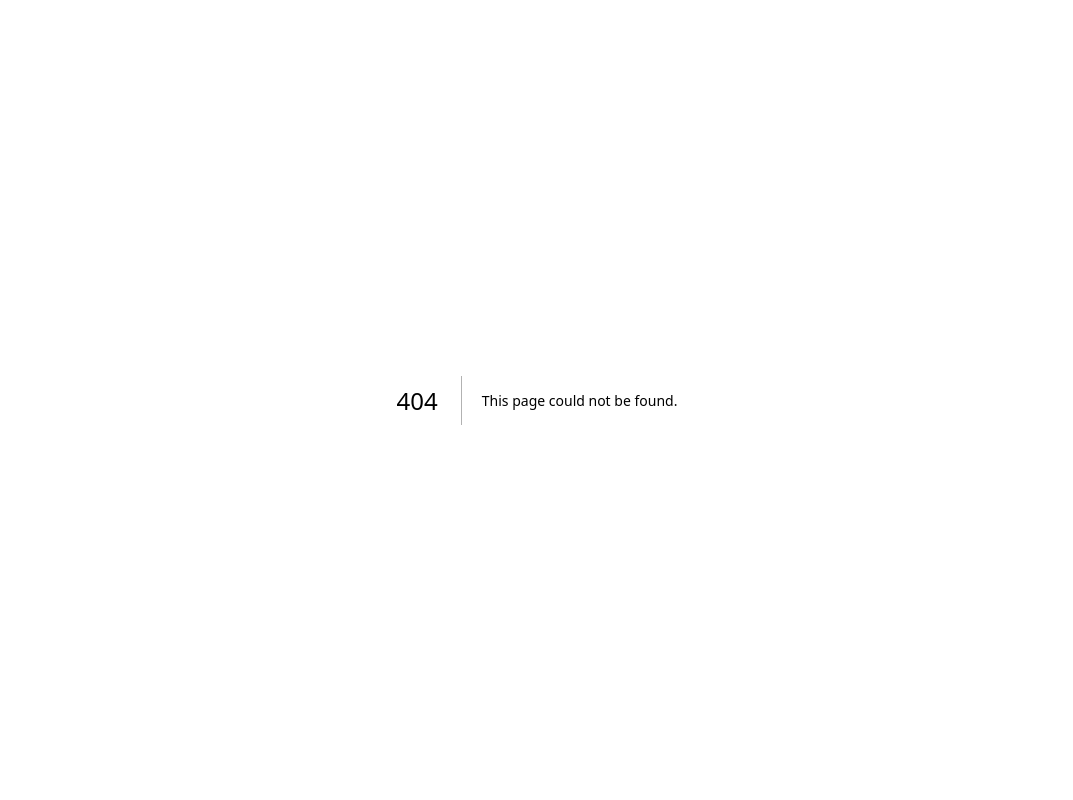
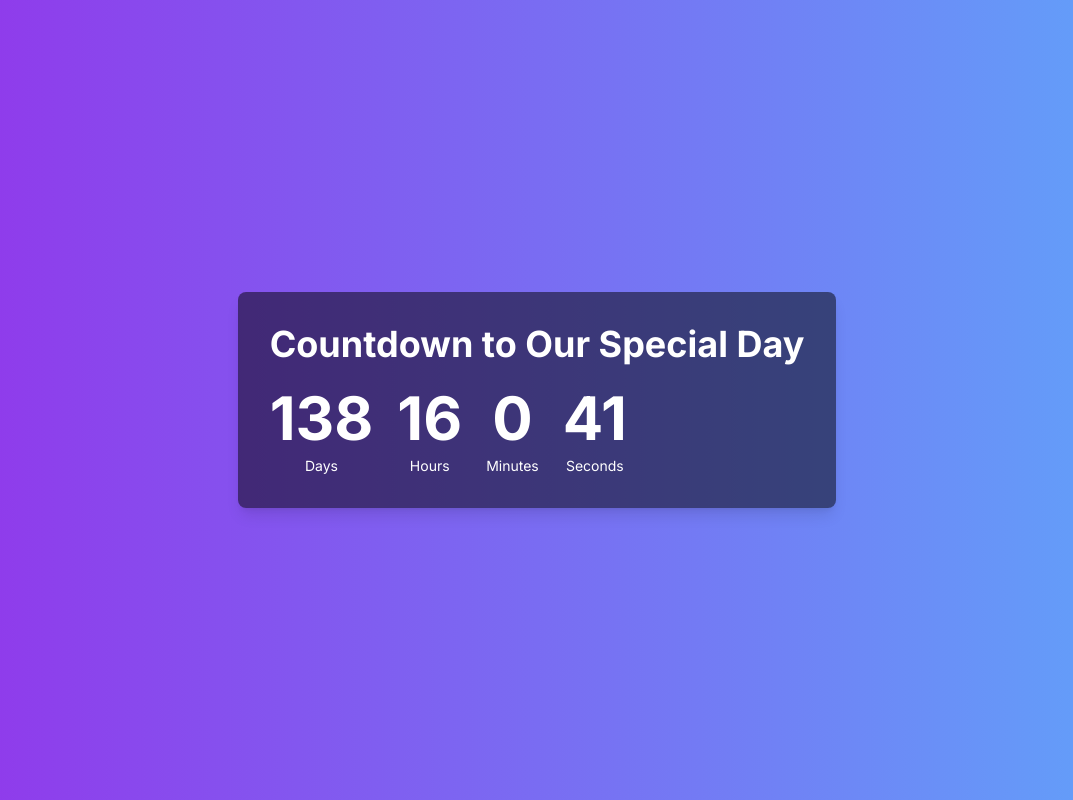
Before and after one commit to david-randoll/david-and-ami, a Next.js app: page /count-down in a window 1280 px wide. Before the commit this address had no page. Shown: the whole page, without its empty margins (103-1176 px from the left). Built offline with nearby package versions, Linux system fonts and the light colour scheme.

Commit message:
adding a count down page

```diff
--- /dev/null
+++ b/src/app/(root)/count-down/page.tsx
@@ -0,0 +1,53 @@
+"use client";
+import React, { useState, useEffect } from "react";
+import { motion } from "framer-motion";
+
+const CountdownPage = () => {
+    const [timeLeft, setTimeLeft] = useState({ days: 0, hours: 0, minutes: 0, seconds: 0 });
+
+    useEffect(() => {
+        const targetDate = new Date("2025-02-10T14:00:00");
+        const interval = setInterval(() => {
+            const now = new Date();
+            const difference = targetDate.getTime() - now.getTime();
+
+            if (difference <= 0) {
+                clearInterval(interval);
+                setTimeLeft({ days: 0, hours: 0, minutes: 0, seconds: 0 });
+            } else {
+                setTimeLeft({
+                    days: Math.floor(difference / (1000 * 60 * 60 * 24)),
+                    hours: Math.floor((difference / (1000 * 60 * 60)) % 24),
+                    minutes: Math.floor((difference / 1000 / 60) % 60),
+                    seconds: Math.floor((difference / 1000) % 60),
+                });
+            }
+        }, 1000);
+
+        return () => clearInterval(interval);
+    }, []);
+
+    return (
+        <div className="flex items-center justify-center h-screen bg-gradient-to-r from-purple-600 to-blue-400">
+            <motion.div
+                initial={{ opacity: 0, y: -50 }}
+                animate={{ opacity: 1, y: 0 }}
+                transition={{ duration: 1, ease: "easeInOut" }}
+                className="text-center text-white p-8 rounded-lg shadow-lg bg-black bg-opacity-50">
+                <h1 className="text-4xl font-bold mb-6">Countdown to Our Special Day</h1>
+                <div className="flex space-x-6">
+                    {["Days", "Hours", "Minutes", "Seconds"].map((label, index) => (
+                        <div key={label} className="text-center">
+                            <motion.div initial={{ opacity: 0, scale: 0.5 }} animate={{ opacity: 1, scale: 1 }} transition={{ delay: index * 0.2 }} className="text-6xl font-bold">
+                                {timeLeft[label.toLowerCase()]}
+                            </motion.div>
+                            <p className="text-sm mt-2">{label}</p>
+                        </div>
+                    ))}
+                </div>
+            </motion.div>
+        </div>
+    );
+};
+
+export default CountdownPage;
```
Also changed, not shown: 2 other files (tests, documents, lock files or other folders).
